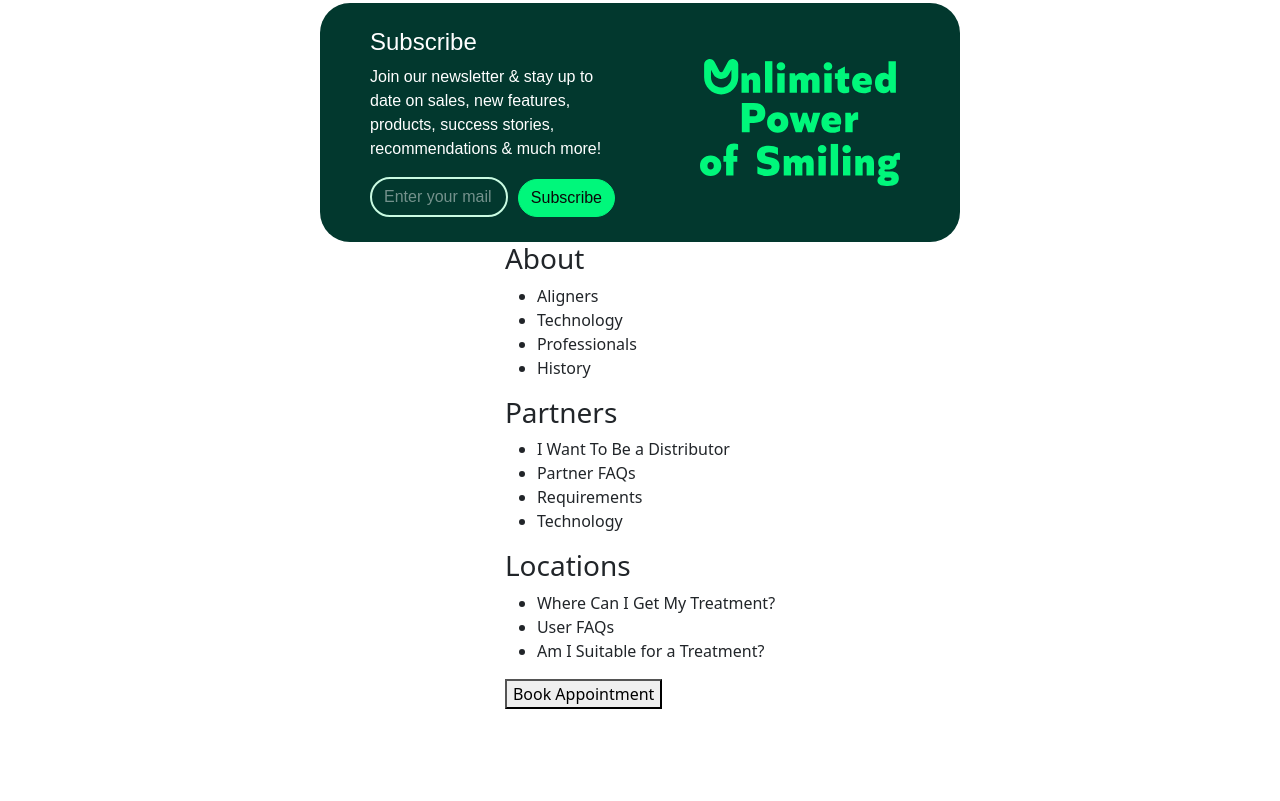
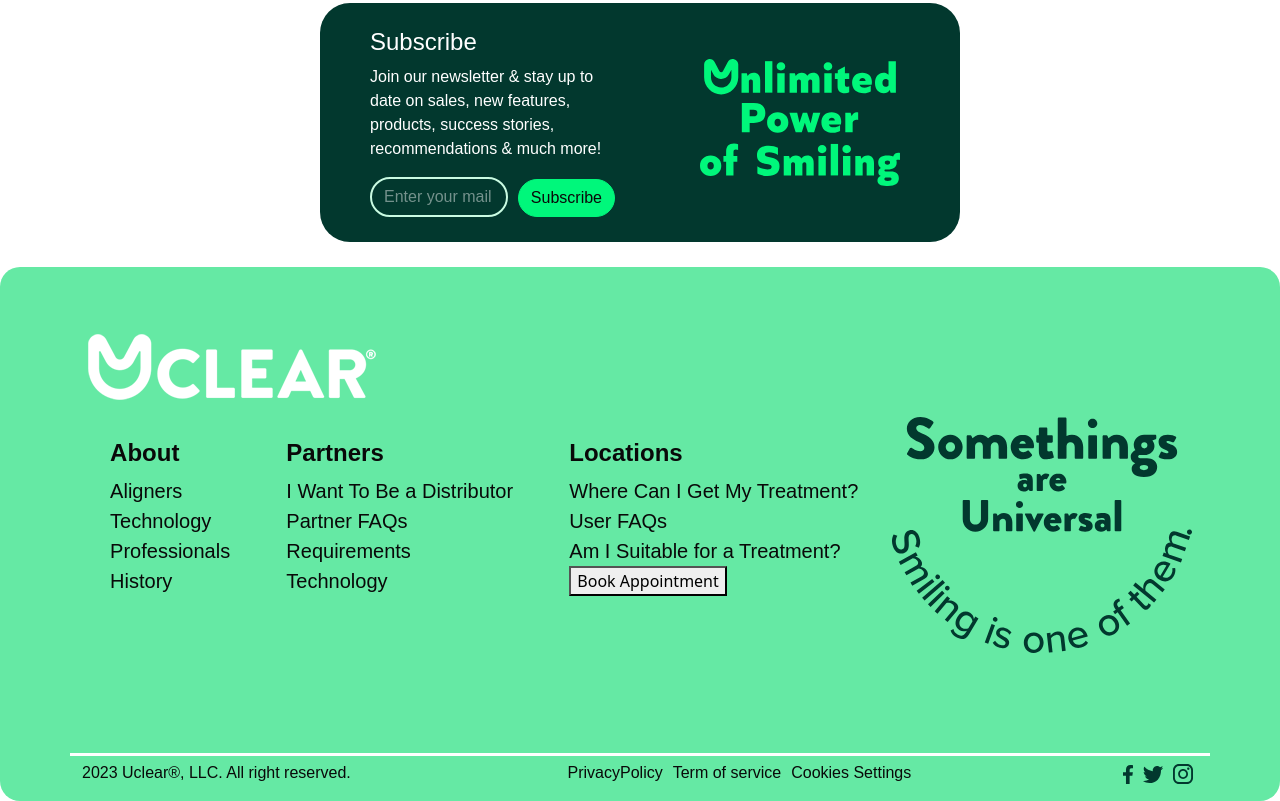
Before and after one commit to Mau1712/Uclear-2.0.1, a plain HTML site: page index.html in a window 1280 px wide. Shown: the part 5087-5888 px from the top of the page. Before the commit the page ends 5796 px from the top, so only its background shows below. Drawn offline with nearby package versions, Linux system fonts and the light colour scheme; a web font is replaced by a local one.

Commit message:
act-footer

```diff
--- a/CSS/style.css
+++ b/CSS/style.css
@@ -385,6 +385,15 @@
         margin-right: 350px !important;
         margin-left: 315px !important;
         margin-top: 15px !important;
+    }
+}
+
+@media screen and (max-width: 2304px) {
+    .buttonEligible {
+        bottom: 12.5%;
+        right: 46.9%;
+
+        padding: 10px;
     }
 }
 
@@ -990,19 +999,117 @@
     }
 }
 
-Posicionamiento general del footer
-footer {
-    background-image: url('/img/imgHome/footer_desktop.svg');
-  background-size: cover; /* prueba con '100% 100%' si 'cover' no funciona */
-  background-repeat: no-repeat;
-  background-position: center center;
+.footer-content {
+    background-color: #65e9a4;
+    margin-top: 25px;
+    border-radius: 20px;
+
+    flex-wrap: wrap !important;
 }
 
-/* Contenedor del footer */
-.footer-content {
-    max-width: 1200px;
-    margin: 0 auto;
+.footer-logo {
+    display: flex;
+    justify-content: start;
+}
+
+.footer-logo img {
+    margin-top: 50px;
+}
+
+.footer-columns {
+    display: flex;
+    justify-content: space-around;
+
+    flex-wrap: wrap;
+    border-bottom: 3px solid white;
+}
+
+.footer-column {
+    padding: 2%;
+    flex-wrap: wrap;
+}
+
+
+.footer-image img {
+    width: 100%;
+    height: auto;
+}
+
+.footer-image {
+    /* margin-left: 100px; */
+    margin-bottom: 100px;
+}
+
+.footer-columns ul li a {
+    text-decoration: none;
+    font-family: quiet-sans, sans-serif !important;
+    font-weight: 400 !important;
+    font-style: normal !important;
+    color: #090909 !important;
+    font-size: 20px !important;
+}
+
+.footer-columns h4 {
+    font-family: quiet-sans, sans-serif !important;
+    font-weight: 600 !important;
+    font-style: normal !important;
+    color: #090909 !important;
+}
+
+.footer-columns ul {
+    list-style: none;
+    margin: 0%;
+    padding: 0%;
+}
+
+.policy-content {
     display: flex;
     justify-content: space-between;
-    align-items: center;
+    margin-top: 5px;
+
 }
+
+.terms-content {
+    display: flex;
+    justify-content: space-between;
+}
+
+.terms-content p {
+    padding-left: 10px;
+}
+
+.policy-content .reserved p {
+    font-family: quiet-sans, sans-serif !important;
+    font-weight: 400 !important;
+    font-style: normal !important;
+    color: #090909 !important;
+}
+
+.terms-content a {
+    text-decoration: none;
+    font-family: quiet-sans, sans-serif !important;
+    font-weight: 400 !important;
+    font-style: normal !important;
+    color: #090909 !important;
+}
+
+.social {
+    display: flex;
+}
+
+
+.social .faceBook img {
+    width: 10px;
+}
+
+.social .twitter img {
+    width: 20px;
+}
+
+.social .instagram img {
+    width: 20px;
+}
+
+.social a {
+    padding: 5px;
+}
--- a/index.html
+++ b/index.html
@@ -433,41 +433,63 @@
 
     <footer>
         <div class="footer-content">
-          <div class="footer-logo">
-            <!-- aquí podrías incrustar una imagen del logo -->
+            <div class="footer-logo container">
+                <img class="img-fluid" src="img/imgGlobal/logo.png" alt="">
             </div>
-          <div class="footer-columns">
+            <div class="footer-columns container">
                 <div class="footer-column">
-              <h3>About</h3>
+                    <h4>About</h4>
                     <ul>
-                <li>Aligners</li>
-                <li>Technology</li>
-                <li>Professionals</li>
-                <li>History</li>
+                        <li><a href="#">Aligners</a></li>
+                        <li><a href="#">Technology</a></li>
+                        <li><a href="#">Professionals</a></li>
+                        <li><a href="#">History</a></li>
                     </ul>
                 </div>
                 <div class="footer-column">
-              <h3>Partners</h3>
+                    <h4>Partners</h4>
                     <ul>
-                <li>I Want To Be a Distributor</li>
-                <li>Partner FAQs</li>
-                <li>Requirements</li>
-                <li>Technology</li>
+                        <li><a href="#">I Want To Be a Distributor</a></li>
+                        <li><a href="#">Partner FAQs</a></li>
+                        <li><a href="#">Requirements</a></li>
+                        <li><a href="#">Technology</a></li>
                     </ul>
                 </div>
                 <div class="footer-column">
-              <h3>Locations</h3>
+                    <h4>Locations</h4>
                     <ul>
-                <li>Where Can I Get My Treatment?</li>
-                <li>User FAQs</li>
-                <li>Am I Suitable for a Treatment?</li>
+                        <li><a href="#">Where Can I Get My Treatment?</a></li>
+                        <li><a href="#">User FAQs</a></li>
+                        <li><a href="#">Am I Suitable for a Treatment?</a></li>
                     </ul>
                     <button>Book Appointment</button>
                 </div>
+                <div class="footer-image">
+                    <img class="img-fluid" src="img/imgGlobal/Somethings.svg" alt="">
                 </div>
-          <div class="footer-image">
-            <!-- aquí podrías incrustar una imagen en la parte derecha del footer -->
             </div>
+            <div class="container policy-content">
+                <div class="reserved">
+                    <p>2023 Uclear®, LLC. All right reserved.</p>
+                </div>
+                <div class="terms-content">
+                    <a href="">
+                        <p>PrivacyPolicy</p>
+                    </a>
+                    <a href="">
+                        <p>Term of service</p>
+                    </a>
+                    <a href="">
+                        <p>Cookies Settings</p>
+                    </a>
+                </div>
+                <div class="social">
+                    <div><a class="faceBook" href="#"><img src="img/imgGlobal/social/Facebook.svg" alt=""></a></div>
+                    <div><a class="twitter" href="#"><img src="img/imgGlobal/social/twitter.svg" alt=""></a></div>
+                    <div><a class="instagram" href="#"><img src="img/imgGlobal/social/instagram.svg" alt=""></a></div>
+                </div>
+            </div>
+
         </div>
     </footer>
 
```
Also changed, not shown: img/imgGlobal/Somethings.svg (added), img/imgGlobal/social/Facebook.svg (added), img/imgGlobal/social/instagram.svg (added), img/imgGlobal/social/twitter.svg (added). Lines whose indentation alone changed are shown as unchanged.
